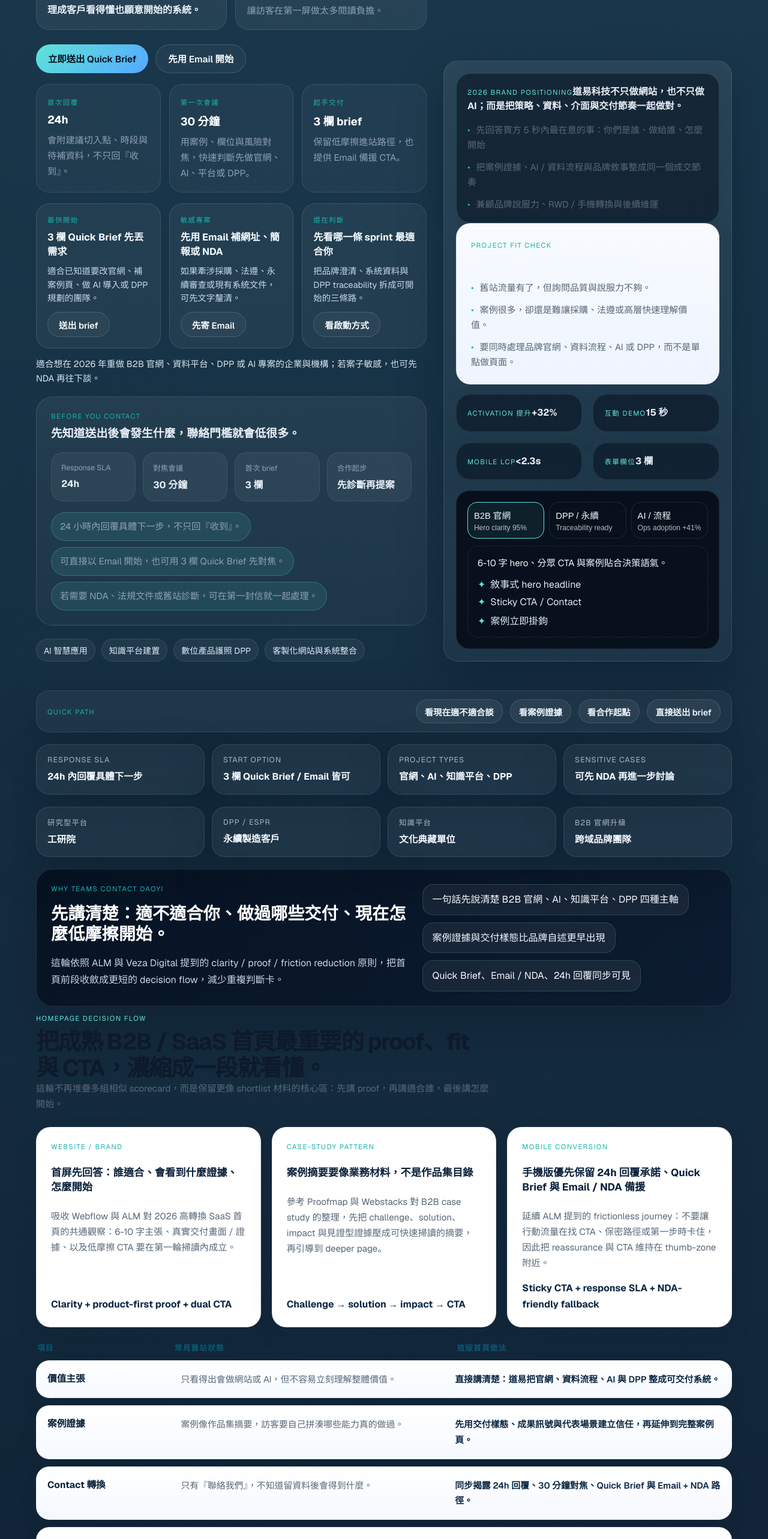
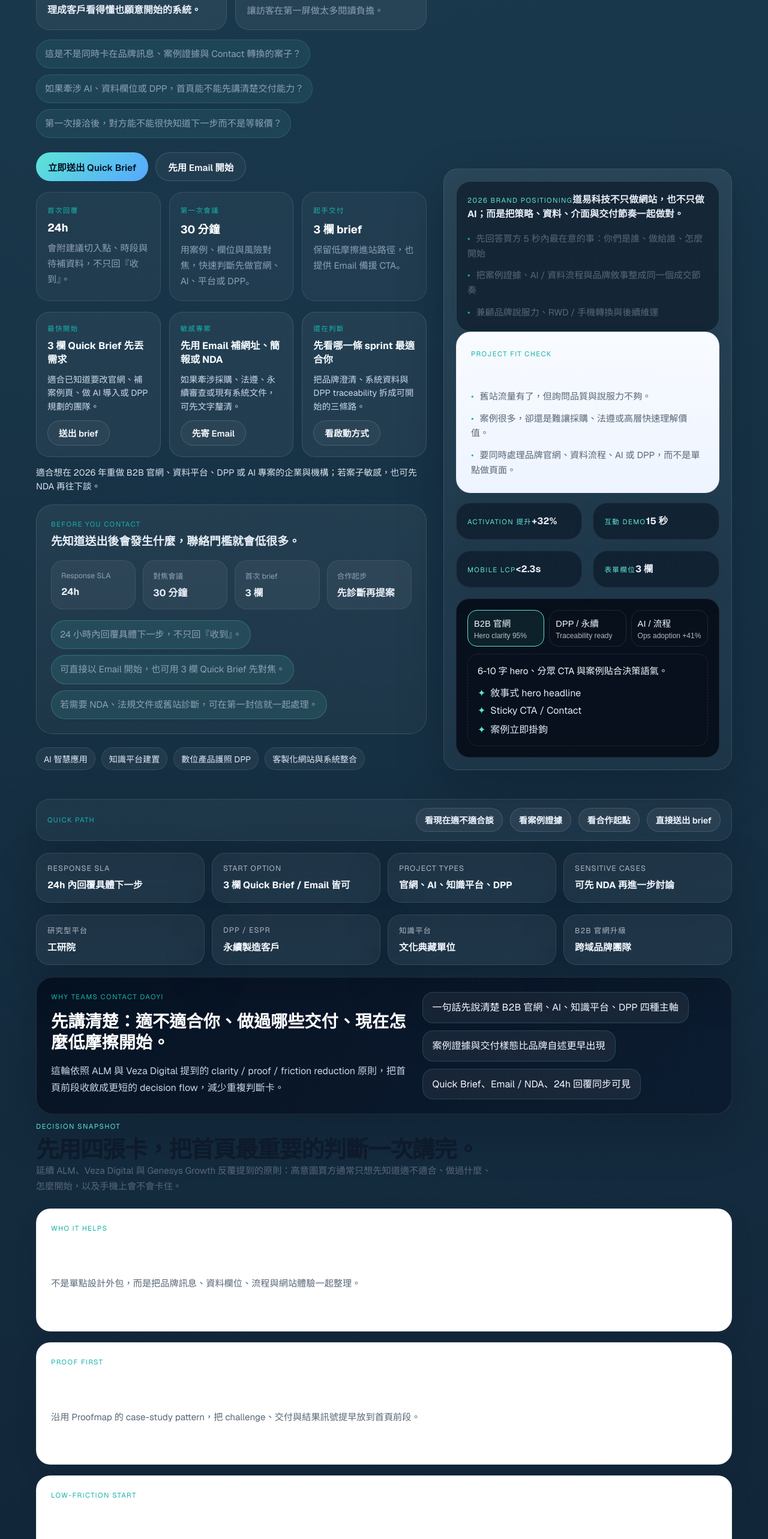
Before and after one commit to yangyen1977-wq/daoyi-website-2026, a Next.js app: page / in a window 1280 px wide. Shown: the part 1576-4142 px from the top of the page at 60% size. Built offline with nearby package versions, Linux system fonts and the light colour scheme.

Commit message:
Refine homepage decision flow and contact UX

```diff
--- a/src/app/globals.css
+++ b/src/app/globals.css
@@ -1037,6 +1037,24 @@ a:hover {
   color: var(--text-body);
 }
 
+.quick-brief-start-recommendation {
+  display: grid;
+  gap: 8px;
+  padding: 16px 18px;
+  border-radius: 20px;
+  background: rgba(93, 228, 215, 0.08);
+  border: 1px solid rgba(93, 228, 215, 0.18);
+}
+
+.quick-brief-start-recommendation strong {
+  color: #0d223c;
+  font-size: 1rem;
+}
+
+.quick-brief-start-recommendation p {
+  color: var(--text-body);
+}
+
 .quick-brief-action-group {
   display: flex;
   gap: 12px;
@@ -1228,6 +1246,23 @@ a:hover {
 
 .hero-priority-strip p {
   margin-top: 10px;
+}
+
+.hero-decision-question-strip {
+  display: flex;
+  flex-wrap: wrap;
+  gap: 10px;
+  margin-top: 16px;
+}
+
+.hero-decision-question-pill {
+  padding: 10px 14px;
+  border-radius: 999px;
+  border: 1px solid rgba(93, 228, 215, 0.16);
+  background: rgba(93, 228, 215, 0.08);
+  color: #dff7f4;
+  font-size: 0.84rem;
+  line-height: 1.5;
 }
 
 .hero-outcome-strip {
@@ -2709,6 +2744,14 @@ a:hover {
   font-size: 0.72rem;
 }
 
+.mobile-cta-copy small {
+  display: block;
+  margin-top: 4px;
+  color: rgba(245, 251, 255, 0.58);
+  font-size: 0.66rem;
+  line-height: 1.45;
+}
+
 .mobile-cta-actions {
   grid-column: 1 / -1;
   display: flex;
--- a/src/app/layout.tsx
+++ b/src/app/layout.tsx
@@ -140,6 +140,7 @@ export const metadata: Metadata = {
     title: `${siteConfig.name} | B2B 官網改版、AI 導入、知識平台、DPP 與資料流程整合`,
     description: "給需要同時處理官網改版、案例證據、AI 導入與 DPP / Traceability 的 B2B 團隊：先看 shortlist 級品牌主張、已交付案例證據、24h 回覆承諾與低摩擦 contact 起點。",
     siteName: siteConfig.name,
+    alternateLocale: ["zh_TW", "en_US"],
     images: [
       {
         url: "/assets/daoyi-logo.png",
--- a/src/app/page.tsx
+++ b/src/app/page.tsx
@@ -231,6 +231,23 @@ export default function Home() {
           </div>
         </div>
       </section>
+
+      <Section
+        eyebrow="Decision snapshot"
+        title="先用四張卡，把首頁最重要的判斷一次講完。"
+        description="延續 ALM、Veza Digital 與 Genesys Growth 反覆提到的原則：高意圖買方通常只想先知道適不適合、做過什麼、怎麼開始，以及手機上會不會卡住。"
+      >
+        <div className="card-grid two-up homepage-decision-snapshot-grid">
+          {homepageDecisionSnapshot.map((item) => (
+            <article key={item.title} className="card homepage-decision-snapshot-card">
+              <span className="mini-label accent">{item.label}</span>
+              <h3>{item.title}</h3>
+              <p>{item.detail}</p>
+              <strong>{item.proof}</strong>
+            </article>
+          ))}
+        </div>
+      </Section>
 
       <Section
         eyebrow="Homepage decision flow"
--- a/src/components/hero.tsx
+++ b/src/components/hero.tsx
@@ -23,6 +23,12 @@ const heroMicroProof = [
     label: "回覆節奏",
     value: "24h 內回覆具體下一步",
   },
+];
+
+const heroDecisionQuestions = [
+  "這是不是同時卡在品牌訊息、案例證據與 Contact 轉換的案子？",
+  "如果牽涉 AI、資料欄位或 DPP，首頁能不能先講清楚交付能力？",
+  "第一次接洽後，對方能不能很快知道下一步而不是等報價？",
 ];
 
 export function Hero() {
@@ -66,6 +72,12 @@ export function Hero() {
               <span className="mini-label">這一版的重點</span>
               <p>首屏先收斂成定位、證據與下一步，不再讓訪客在第一屏做太多閱讀負擔。</p>
             </div>
+          </div>
+
+          <div className="hero-decision-question-strip" aria-label="買方快速判斷問題">
+            {heroDecisionQuestions.map((item) => (
+              <p key={item} className="hero-decision-question-pill">{item}</p>
+            ))}
           </div>
 
           <div className="hero-actions">
--- a/src/components/mobile-sticky-cta.tsx
+++ b/src/components/mobile-sticky-cta.tsx
@@ -23,6 +23,7 @@ export function MobileStickyCTA() {
         <div className="mobile-cta-copy">
           <strong>3 欄先拿建議，或直接 Email / NDA</strong>
           <span>手機版優先保留主 CTA、保密備援路徑與 24h 回覆承諾。</span>
+          <small>通常會先回覆建議切入點、會議時段與需要補的資料。</small>
         </div>
         <div className="mobile-cta-actions">
           <Link href={primaryHref} className="mobile-cta-button primary">
--- a/src/components/quick-brief-form.tsx
+++ b/src/components/quick-brief-form.tsx
@@ -49,6 +49,31 @@ export function QuickBriefForm() {
     focus: projectFocusOptions[0].value,
   });
 
+  const selectedFocus = useMemo(
+    () => projectFocusOptions.find((option) => option.value === form.focus) ?? projectFocusOptions[0],
+    [form.focus]
+  );
+
+  const recommendedStart = useMemo(() => {
+    if (form.focus.includes("首頁") || form.focus.includes("Contact") || form.focus.includes("官網")) {
+      return "建議先從首頁訊息、案例證據與 CTA / Contact friction audit 開始。";
+    }
+
+    if (form.focus.includes("AI") || form.focus.includes("流程")) {
+      return "建議先釐清資料欄位、角色分工與可驗收的 AI / SOP 節點。";
+    }
+
+    if (form.focus.includes("知識平台")) {
+      return "建議先整理資訊架構、檢索場景與內容治理優先順序。";
+    }
+
+    if (form.focus.includes("DPP")) {
+      return "建議先盤點 traceability 欄位藍圖、法規脈絡與 QR / 履歷體驗。";
+    }
+
+    return "建議先釐清最接近成交的切口，再決定 sprint 起點。";
+  }, [form.focus]);
+
   const isDisabled = useMemo(() => !form.name || !form.company, [form.name, form.company]);
 
   function handleChange<K extends keyof FormState>(key: K, value: FormState[K]) {
@@ -74,6 +99,12 @@ export function QuickBriefForm() {
       <div className="quick-brief-priority-note">
         <strong>送出後 24h 內，你會先拿到什麼？</strong>
         <p>不是只有收到回信，而是先拿到首頁 / Contact 可先補哪裡、建議從哪個 sprint 開始，以及第一次會議該對焦的阻力點。</p>
+      </div>
+
+      <div className="quick-brief-start-recommendation" aria-live="polite">
+        <span className="mini-label accent">Recommended start</span>
+        <strong>{selectedFocus.label}</strong>
+        <p>{recommendedStart}</p>
       </div>
 
       <label className="form-field">
```
